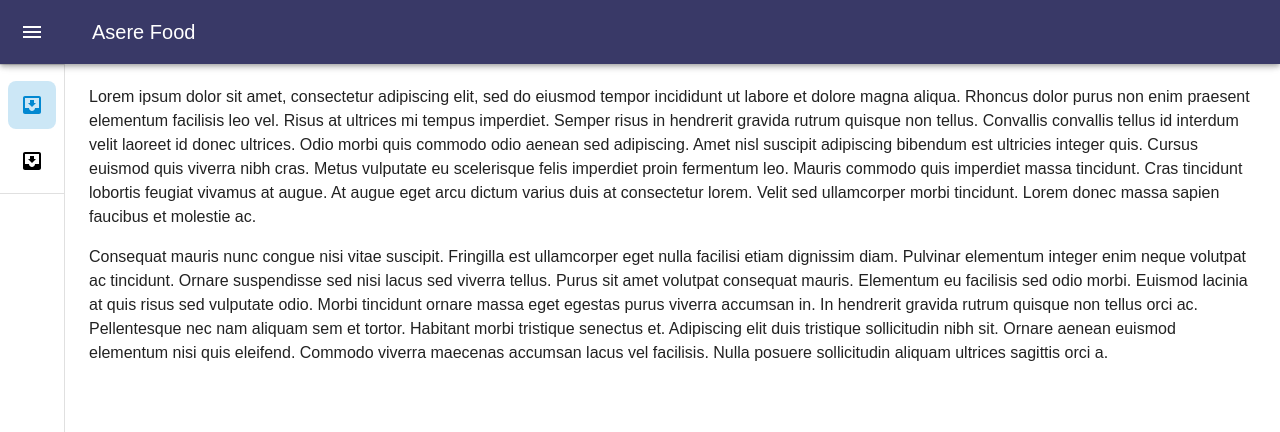
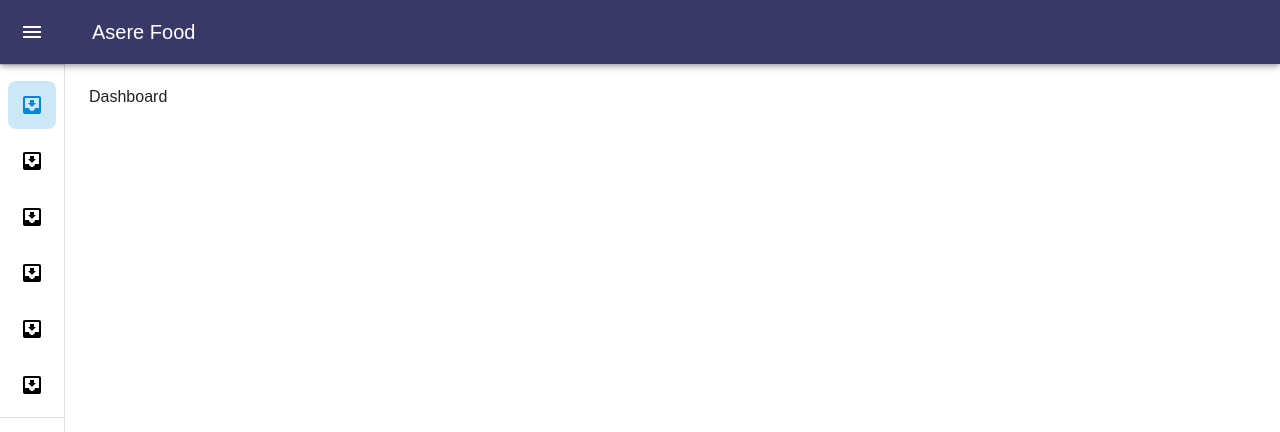
Before and after one commit to YordanisPonce/aserefood-backoffice, a Next.js app: page /admin-panel/dashboard in a window 1280 px wide. Shown: the top 432 px of the page. Built offline with nearby package versions, Linux system fonts and the light colour scheme.

Commit message:
feat(admin-panel): added remaining sections

```diff
--- a/src/app/admin-panel/dashboard/page.tsx
+++ b/src/app/admin-panel/dashboard/page.tsx
@@ -1,38 +1,6 @@
-import { Box, Typography } from '@mui/material'
-import React from 'react'
 
-export default function AdminPanel() {
-  return (
+import React from "react";
 
-    <>
-        <Typography sx={{ marginBottom: 2 }}>
-          Lorem ipsum dolor sit amet, consectetur adipiscing elit, sed do eiusmod
-          tempor incididunt ut labore et dolore magna aliqua. Rhoncus dolor purus non
-          enim praesent elementum facilisis leo vel. Risus at ultrices mi tempus
-          imperdiet. Semper risus in hendrerit gravida rutrum quisque non tellus.
-          Convallis convallis tellus id interdum velit laoreet id donec ultrices.
-          Odio morbi quis commodo odio aenean sed adipiscing. Amet nisl suscipit
-          adipiscing bibendum est ultricies integer quis. Cursus euismod quis viverra
-          nibh cras. Metus vulputate eu scelerisque felis imperdiet proin fermentum
-          leo. Mauris commodo quis imperdiet massa tincidunt. Cras tincidunt lobortis
-          feugiat vivamus at augue. At augue eget arcu dictum varius duis at
-          consectetur lorem. Velit sed ullamcorper morbi tincidunt. Lorem donec massa
-          sapien faucibus et molestie ac.
-        </Typography>
-        <Typography sx={{ marginBottom: 2 }}>
-          Consequat mauris nunc congue nisi vitae suscipit. Fringilla est ullamcorper
-          eget nulla facilisi etiam dignissim diam. Pulvinar elementum integer enim
-          neque volutpat ac tincidunt. Ornare suspendisse sed nisi lacus sed viverra
-          tellus. Purus sit amet volutpat consequat mauris. Elementum eu facilisis
-          sed odio morbi. Euismod lacinia at quis risus sed vulputate odio. Morbi
-          tincidunt ornare massa eget egestas purus viverra accumsan in. In hendrerit
-          gravida rutrum quisque non tellus orci ac. Pellentesque nec nam aliquam sem
-          et tortor. Habitant morbi tristique senectus et. Adipiscing elit duis
-          tristique sollicitudin nibh sit. Ornare aenean euismod elementum nisi quis
-          eleifend. Commodo viverra maecenas accumsan lacus vel facilisis. Nulla
-          posuere sollicitudin aliquam ultrices sagittis orci a.
-        </Typography>
-        </>
-
-  )
+export default function DashboardPage() {
+  return <div>Dashboard</div>;
 }
--- a/src/app/admin-panel/lib/sections.tsx
+++ b/src/app/admin-panel/lib/sections.tsx
@@ -14,8 +14,28 @@ export const sections: Section[] = [
     icon: <InboxIcon />, // icon for exmaple
   },
   {
-    name: "Categories",
+    name: "Categorias",
     path: "/admin-panel/categories",
     icon: <InboxIcon />, // icon for exmaple
   },
+  {
+    name: "Productos",
+    path: "/admin-panel/products",
+    icon: <InboxIcon />, // icon for exmaple
+  },
+  {
+    name: "Zona",
+    path: "/admin-panel/zone",
+    icon: <InboxIcon />, // icon for exmaple
+  },
+  {
+    name: "Inventario",
+    path: "/admin-panel/inventory",
+    icon: <InboxIcon />, // icon for exmaple
+  },
+  {
+    name: "Usuarios",
+    path: "/admin-panel/users",
+    icon: <InboxIcon />, // icon for exmaple
+  }
 ];
```
Also changed, not shown: src/app/admin-panel/inventory/page.tsx (added, +7 -0 lines), src/app/admin-panel/products/page.tsx (added, +7 -0 lines), src/app/admin-panel/users/page.tsx (added, +7 -0 lines), src/app/admin-panel/zone/page.tsx (added, +7 -0 lines), src/app/login/components/LoginCard/LoginCard.tsx (+11 -1 lines), src/components/ui/Button.tsx (+7 -0 lines).
